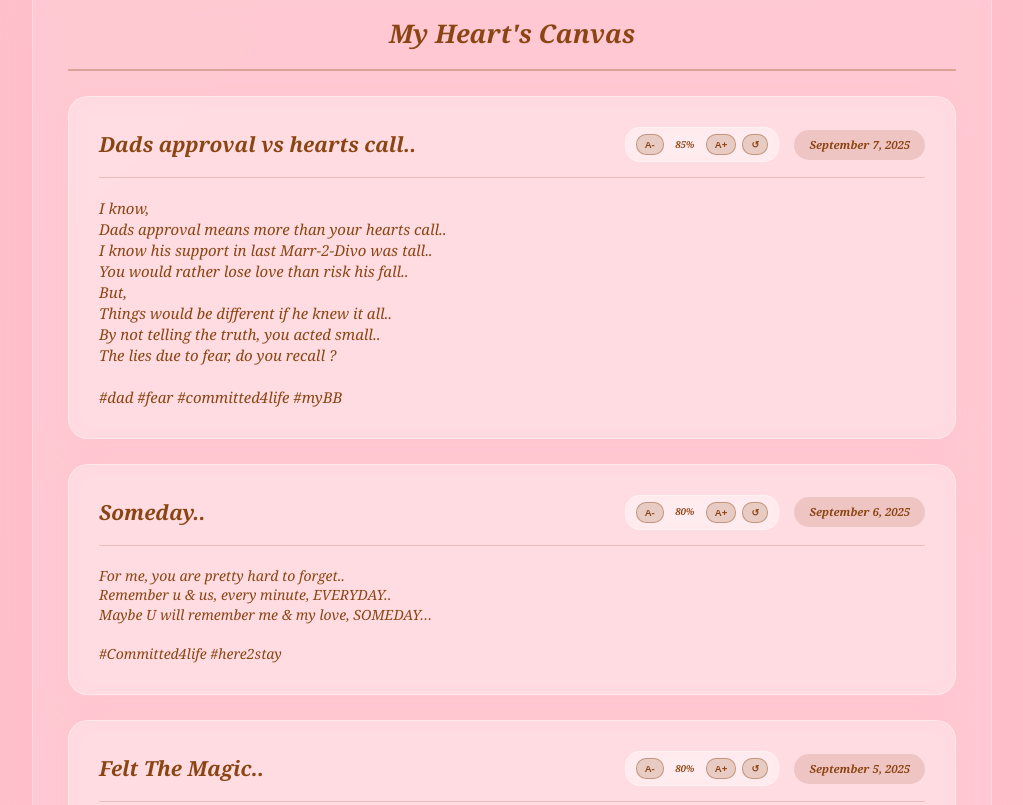
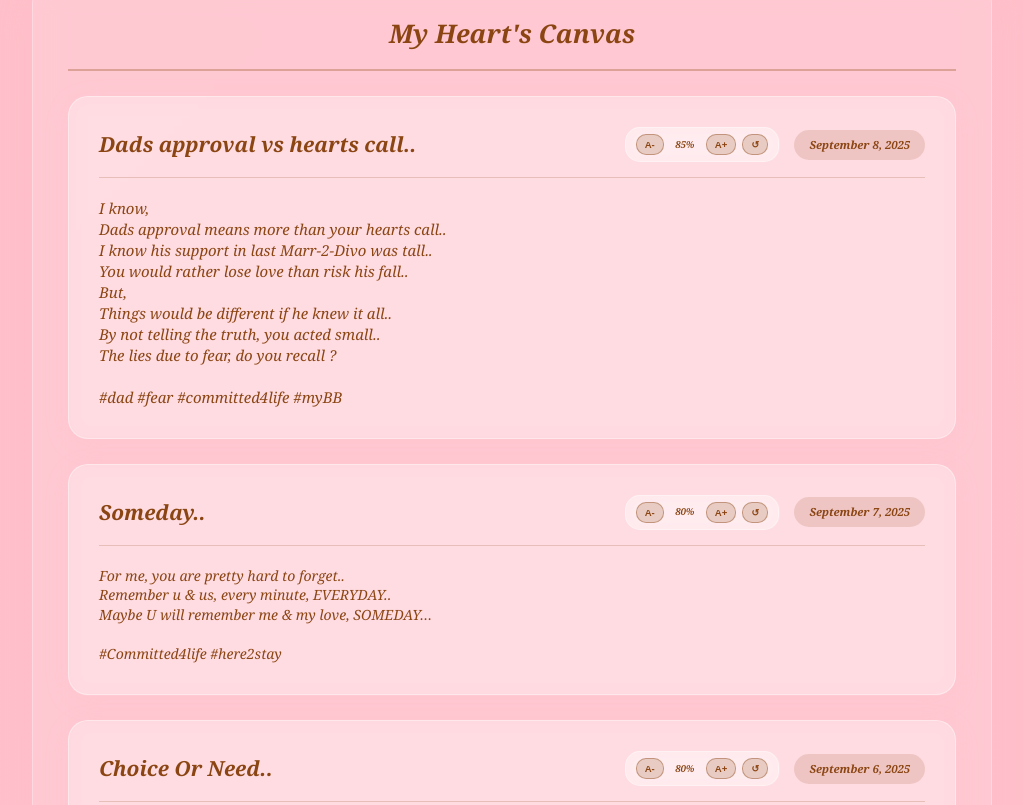
Before and after one commit to Prsha0407/prsha.co.in, a plain HTML site: page index.html in a window 1280 px wide. Shown: the part 464-1269 px from the top of the page, without its empty margins (128-1151 px from the left). Drawn offline with Linux system fonts and the light colour scheme.

Commit message:
Update index.html

```diff
--- a/index.html
+++ b/index.html
@@ -299,17 +299,24 @@
         const posts = [
             {
             id: 421,
-            date: 'Sept 07, 2025',
+            date: 'Sept 08, 2025',
             header: 'Dads approval vs hearts call..',
             fontSize: 85,
             description: 'I know,\nDads approval means more than your hearts call..\nI know his support in last Marr-2-Divo was tall..\nYou would rather lose love than risk his fall..\nBut,\nThings would be different if he knew it all..\nBy not telling the truth, you acted small..\nThe lies due to fear, do you recall ?\n\n#dad #fear #committed4life #myBB',
             },
             {
               id: 415,
-              date: 'Sept 06, 2025',
+              date: 'Sept 07, 2025',
               header: 'Someday..',
               fontSize: 80,
               description: 'For me, you are pretty hard to forget..\nRemember u & us, every minute, EVERYDAY..\nMaybe U will remember me & my love, SOMEDAY…\n\n#Committed4life #here2stay',
+            },
+            {
+              id: 412,
+              date: 'Sept 6, 2025',
+              header: 'Choice Or Need..',
+              fontSize: 80,
+              description: 'Is real love based on choice or is it need?\n\nI need you as a partner. But I choose you as a BFF.\nChoosing you as BFF is more important than my need as partner.\nI couldnt dare to lose you as my BFF,\nhence I was giving choosing more importance than needing you.\n\nBut, did you get confused between choice and need ?\nI never asked for marriage, just asked respect - indeed..\nBut, your lies and drama, made me question you. I did bleed..\nI realized it was no more friendship, I didnt want to ask or plead..\nScare of dad, sndp & society.. love left behind, fear could only breed..\nBut my committed4life & love, care & emotions are strong, they didnt recede!\n\n#but #youknowitinyourheart #myBFF #myBB',
             },
             {
               id: 411,
```
